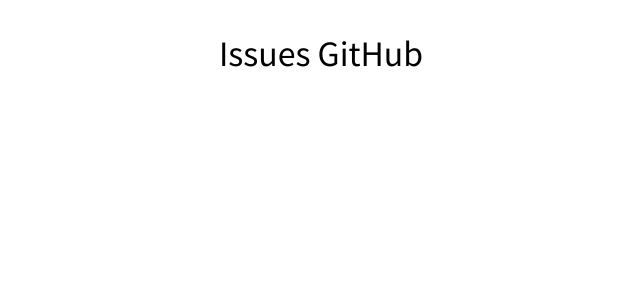
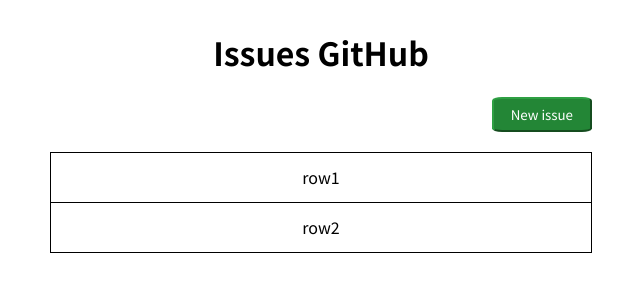
Before and after one commit to MilanBrkic/issues_github_react, a React (Create React App) app: page / in a window 1280 px wide. Shown: the top 300 px of the page, without its empty margins (319-959 px from the left). Built offline with nearby package versions, Linux system fonts and the light colour scheme.

Commit message:
adding rows to tables

```diff
--- a/public/index.html
+++ b/public/index.html
@@ -24,7 +24,7 @@
       work correctly both with client-side routing and a non-root public URL.
       Learn how to configure a non-root public URL by running `npm run build`.
     -->
-    <title>React App</title>
+    <title>Issues</title>
   </head>
   <body>
     <noscript>You need to enable JavaScript to run this app.</noscript>
--- a/src/App.css
+++ b/src/App.css
@@ -1,15 +1,60 @@
 @import url('https://fonts.googleapis.com/css2?family=Noto+Sans+JP:wght@400;500;700&display=swap');
+
+:root{
+    --color-btn-primary-bg: #238636;
+    --color-btn-primary-border: #2ea043;
+}
 
 *{
     font-family: 'Noto Sans JP', sans-serif;
     font-weight: lighter;
 }
 
+h1{
+    font-weight: bold;
+    grid-column: 3;
+}
 
 .appClass{
-    margin:0;
-    display: flex;
+    display: grid;
+    grid-template-columns: 1fr 1fr 3fr 1fr 1fr;
     justify-content: center;
-    min-height: 100vh;
     text-align: center;
 }
+
+.addBtn{
+    grid-column: 3;
+    grid-row: 2;
+    place-self: end;
+    box-shadow: none;
+    cursor: pointer;
+    background-color: var(--color-btn-primary-bg);
+    border-color: var(--color-btn-primary-border);
+    color: white;
+    height: 35px;
+    width: 100px;
+    border-radius: 10% 10%;
+}
+
+.addBtn:focus{
+    outline: 0 !important
+}
+
+.issues_div{
+    margin-top: 20px;
+    padding: 0;
+    grid-row: 3;
+    grid-column: 3;
+}
+
+.issues{
+    border-radius: 100%;
+    width: 100%;
+    border-collapse: collapse;
+    border-radius: 5em;
+}
+
+.issues tr{
+    height: 50px;
+    border: 1px solid black;
+}
--- a/src/App.js
+++ b/src/App.js
@@ -1,9 +1,11 @@
 import './App.css';
+import Table from './Table'
 
 function App() {
   return (
     <div className='appClass'>
       <h1>Issues GitHub</h1>
+      <Table rows={['row1','row2']}/>
     </div>
   );
 }
--- /dev/null
+++ b/src/Table.js
@@ -0,0 +1,37 @@
+import React, { Component } from 'react'
+
+
+export default class Table extends Component {
+    constructor(props) {
+        super(props);
+        this.state = {
+            rows: props.rows,
+        };
+
+        this.addRow = this.addRow.bind(this);
+    }
+
+    addRow() {
+        const rows = this.state.rows.slice();
+        rows.push('new row');
+        this.setState({ rows: rows })
+    }
+
+    render() {
+        return (
+            <>
+                <button className='addBtn' onClick={this.addRow}>New issue</button>
+                <div className='issues_div'>
+                    <table className='issues'>
+                        {this.state.rows.map((r) => (
+                            <tr>
+                                <td>{r}</td>
+                            </tr>
+                        ))}
+                    </table>
+                </div>
+
+            </>
+        )
+    }
+}
```
